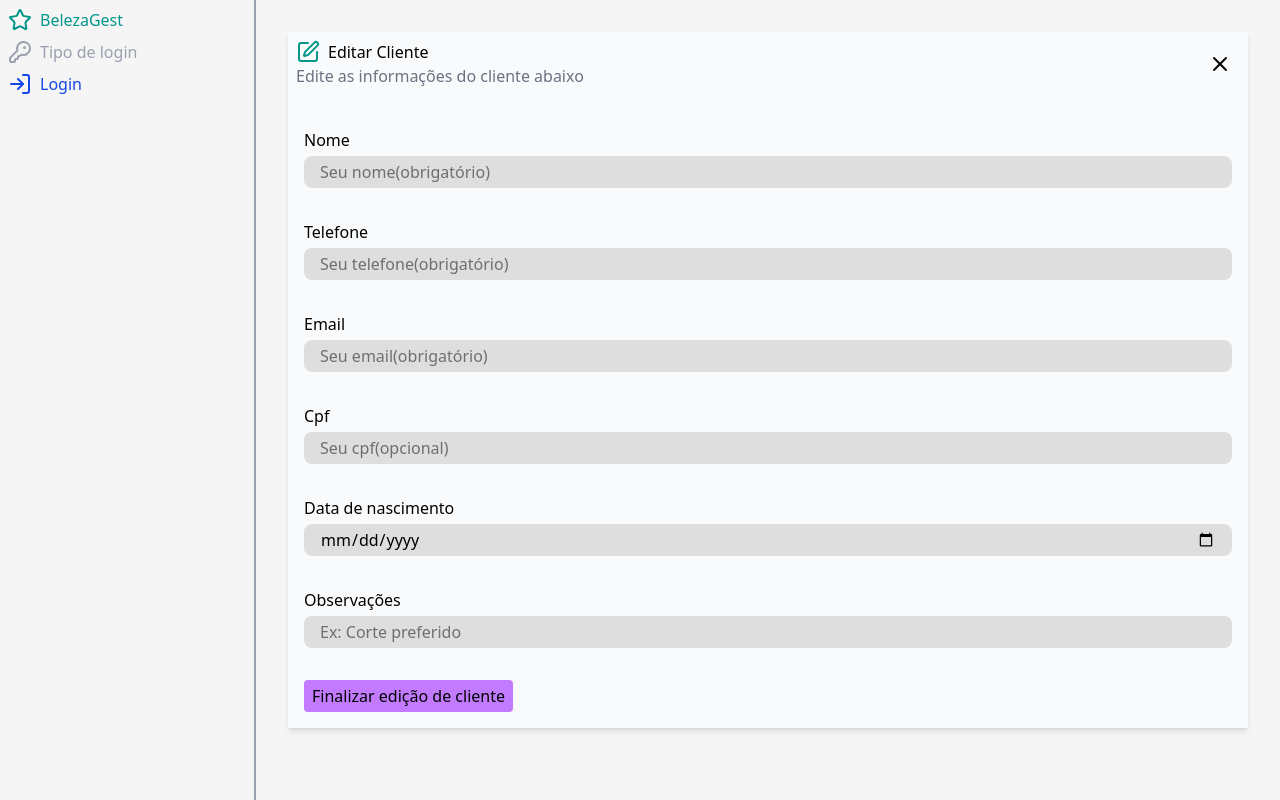
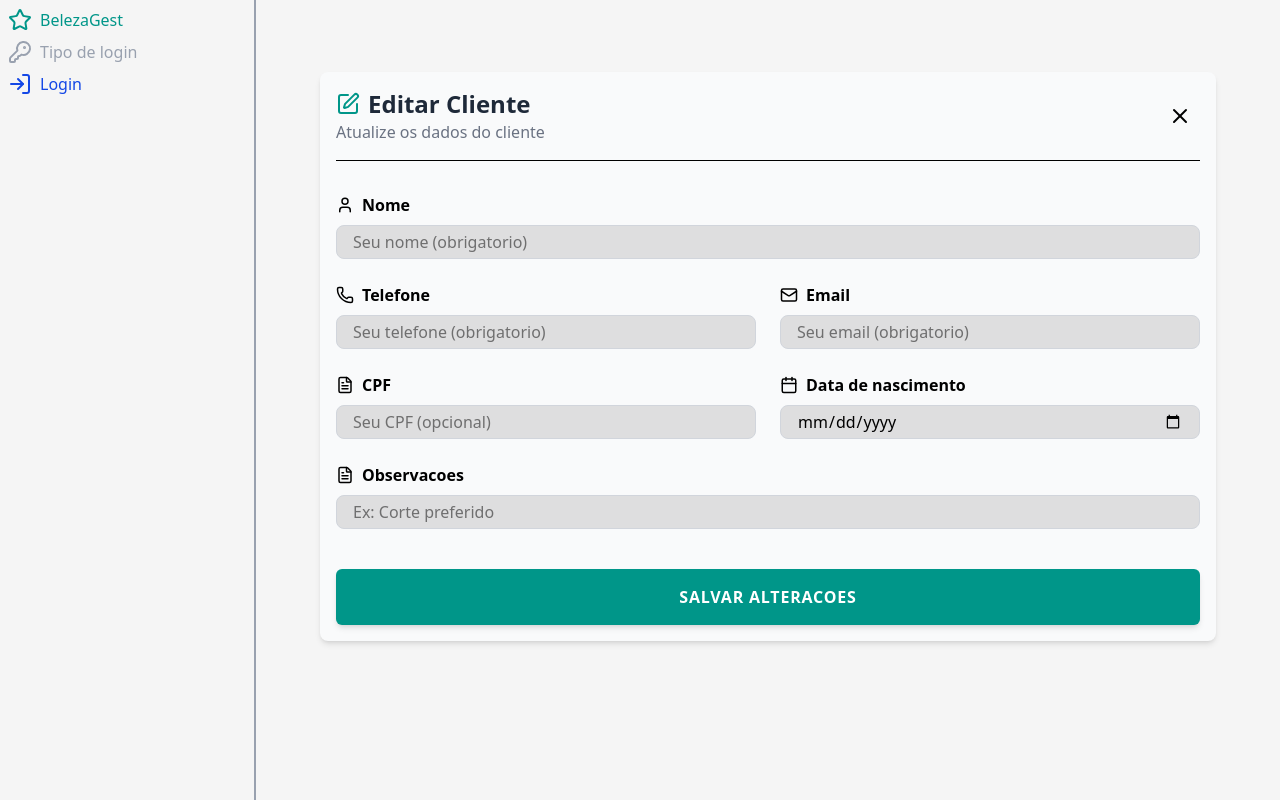
Before and after one commit to GuilhermeCasarim/estagio_unifil, a React (Vite) app in the folder front/: page /cliente/edit/1 in a window 1280 px wide. Built offline with nearby package versions, Linux system fonts and the light colour scheme; no server answers.

Commit message:
padronizacao css clientes

```diff
--- a/front/src/pages/ClienteEdit.jsx
+++ b/front/src/pages/ClienteEdit.jsx
@@ -4,7 +4,7 @@ import validator from 'validator'
 import axios from 'axios'
 import { useNavigate, useParams } from 'react-router-dom'
 import { useEffect } from 'react'
-import { SquarePen, X } from 'lucide-react'
+import { SquarePen, X, Phone, Mail, Calendar, FileText, User } from 'lucide-react'
 import { toast } from 'react-toastify';
 //edicao/form clientes edit
 
@@ -43,28 +43,45 @@ export const ClienteEdit = () => {
     }
 
     return (
-        <div className='form-edit flex flex-col gap-8 shadow-md p-2 bg-gray-50'>
-            <div className="header flex justify-between">
+        <div className='form-edit flex flex-col gap-8 shadow-md p-4 bg-gray-50 max-w-4xl mx-auto mt-10 rounded-lg'>
+            <div className="header flex justify-between items-center border-b pb-4">
                 <div className="text">
-                    <h1 className='flex gap-2'> <SquarePen className='text-teal-600' /> Editar Cliente</h1>
-                    <p className='text-gray-500'>Edite as informações do cliente abaixo</p>
+                    <h1 className='flex gap-2 text-2xl font-bold items-center text-gray-800'>
+                        <SquarePen className='text-teal-600' /> Editar Cliente
+                    </h1>
+                    <p className='text-gray-500'>Atualize os dados do cliente</p>
                 </div>
-                <button className='cursor-pointer hover:bg-gray-200 rounded-full px-2 py-1 transition duration-300' onClick={() => navigate('/clientes')}>
-                    <X />
+                <button
+                    className='cursor-pointer hover:bg-gray-200 rounded-full p-2 transition duration-300'
+                    onClick={() => navigate('/clientes')}
+                >
+                    <X size={24} />
                 </button>
             </div>
-            <form onSubmit={handleSubmit(onSubmit, onInvalid)} className='flex flex-col space-y-8 p-2'>
-                <div className="nome space-x-4">
-                    <label htmlFor="nome">Nome</label>
-                    <input type="text" name='nome' id='nome' placeholder='Seu nome(obrigatório)'
+            <form onSubmit={handleSubmit(onSubmit, onInvalid)} className='flex flex-col space-y-6'>
+                <div className="flex flex-col gap-2">
+                    <label className='font-semibold flex items-center gap-2'><User size={18} /> Nome</label>
+                    <input
+                        type="text"
+                        name='nome'
+                        id='nome'
+                        placeholder='Seu nome (obrigatorio)'
+                        className={`border p-3 rounded-md outline-none ${errors.nome ? 'border-red-500' : 'border-gray-300 focus:border-teal-500'}`}
                         {...register('nome', { required: true })}
                     />
                     {errors?.nome?.type == 'required' &&
                         <p className='text-red-500 text-sm'>Nome necessário!</p>}
                 </div>
-                <div className="telefone space-x-4">
-                    <label htmlFor="telefone">Telefone</label>
-                    <input type="text" name='telefone' id='telefone' placeholder='Seu telefone(obrigatório)'
+
+                <div className="grid grid-cols-1 md:grid-cols-2 gap-6">
+                    <div className="flex flex-col gap-2">
+                        <label className='font-semibold flex items-center gap-2'><Phone size={18} /> Telefone</label>
+                        <input
+                            type="text"
+                            name='telefone'
+                            id='telefone'
+                            placeholder='Seu telefone (obrigatorio)'
+                            className={`border p-3 rounded-md outline-none ${errors.telefone ? 'border-red-500' : 'border-gray-300'}`}
                             {...register('telefone', { required: true, minLength: 11 })}
                         />
                         {errors?.telefone?.type == 'required' &&
@@ -72,9 +89,15 @@ export const ClienteEdit = () => {
                         {errors?.telefone?.type == 'minLength' &&
                             <p className='text-red-500 text-sm'>Mínimo 11 dígitos</p>}
                     </div>
-                <div className="email space-x-4">
-                    <label htmlFor="email">Email</label>
-                    <input type="email" name='email' id='email' placeholder='Seu email(obrigatório)' {...register('email', {
+                    <div className="flex flex-col gap-2">
+                        <label className='font-semibold flex items-center gap-2'><Mail size={18} /> Email</label>
+                        <input
+                            type="email"
+                            name='email'
+                            id='email'
+                            placeholder='Seu email (obrigatorio)'
+                            className={`border p-3 rounded-md outline-none ${errors.email ? 'border-red-500' : 'border-gray-300 focus:border-teal-500'}`}
+                            {...register('email', {
                                 required: true,
                                 validate: (value) => validator.isEmail(value)
                             })}
@@ -84,25 +107,53 @@ export const ClienteEdit = () => {
                         {errors?.email?.type == 'validate' &&
                             <p className='text-red-500 text-sm'>Email inválido!</p>}
                     </div>
-                <div className="cpf space-x-4">
-                    <label htmlFor="cpf">Cpf</label>
-                    <input type="text" name='cpf' id='cpf' placeholder='Seu cpf(opcional)'
+                </div>
+
+                <div className="grid grid-cols-1 md:grid-cols-2 gap-6">
+                    <div className="flex flex-col gap-2">
+                        <label className='font-semibold flex items-center gap-2'><FileText size={18} /> CPF</label>
+                        <input
+                            type="text"
+                            name='cpf'
+                            id='cpf'
+                            placeholder='Seu CPF (opcional)'
+                            className='border p-3 rounded-md border-gray-300 outline-none'
                             {...register('cpf')}
                         />
                     </div>
-                <div className="data_nascimento space-x-4">
-                    <label htmlFor="data_nascimento">Data de nascimento</label>
-                    <input type="date" name='data_nascimento' id='data_nascimento' placeholder='Sua data de nascimento(obrigatório)' {...register('data_nascimento', { required: true })}
+                    <div className="flex flex-col gap-2">
+                        <label className='font-semibold flex items-center gap-2'><Calendar size={18} /> Data de nascimento</label>
+                        <input
+                            type="date"
+                            name='data_nascimento'
+                            id='data_nascimento'
+                            className={`border p-3 rounded-md outline-none ${errors.data_nascimento ? 'border-red-500' : 'border-gray-300'}`}
+                            {...register('data_nascimento', { required: true })}
                         />
                         {errors?.data_nascimento?.type == 'required' &&
                             <p className='text-red-500 text-sm'>Data de nascimento necessária!</p>}
                     </div>
-                <div className="observacoes space-x-4">
-                    <label htmlFor="observacoes">Observações</label>
-                    <input type="text" name='observacoes' id='observacoes' placeholder='Ex: Corte preferido' {...register('observacoes')} />
                 </div>
-                <div className="botao">
-                    <button type='submit' className='py-1 px-2 bg-purple-400 rounded cursor-pointer hover:bg-purple-600 transition duration-300'>Finalizar edição de cliente</button>
+
+                <div className="flex flex-col gap-2">
+                    <label className='font-semibold flex items-center gap-2'><FileText size={18} /> Observacoes</label>
+                    <input
+                        type="text"
+                        name='observacoes'
+                        id='observacoes'
+                        placeholder='Ex: Corte preferido'
+                        className='border p-3 rounded-md border-gray-300 outline-none'
+                        {...register('observacoes')}
+                    />
+                </div>
+
+                <div className="pt-4">
+                    <button
+                        type='submit'
+                        className='w-full py-4 bg-teal-600 text-white font-bold rounded-md hover:bg-teal-700 transition shadow-md uppercase tracking-wider cursor-pointer duration-300'
+                    >
+                        Salvar Alteracoes
+                    </button>
                 </div>
             </form>
         </div>
--- a/front/src/pages/ClienteNovo.jsx
+++ b/front/src/pages/ClienteNovo.jsx
@@ -2,7 +2,7 @@ import React from 'react'
 import { useForm } from 'react-hook-form'
 import axios from 'axios'
 import { useNavigate } from 'react-router-dom'
-import { UserPlus, X } from 'lucide-react'
+import { UserPlus, X, Phone, Mail, Calendar, FileText, User } from 'lucide-react'
 import { toast } from 'react-toastify';
 import { maskCPF, maskPhone, maskName, validatePastDate } from '../utils/masks.js';
 
@@ -40,26 +40,25 @@ export const ClienteNovo = () => {
     }
 
     return (
-        <div className='form-cadastro flex flex-col gap-8 p-2 bg-gray-50'>
-            {/* <ToastContainer/> */}
-            <div className="header flex justify-between">
-                <div className="text">
-                    <h1 className='flex gap-2'> <UserPlus className='text-teal-600' /> Cadastrar Novo Cliente</h1>
-                    <p className='text-gray-500'>Preencha as informações do cliente abaixo</p>
-                </div>
-                <button className='cursor-pointer hover:bg-gray-200 rounded-full px-2 py-1 transition duration-300' onClick={() => navigate('/clientes')}>
-                    <X />
+        <div className='flex flex-col gap-8 p-4 bg-gray-50 min-h-screen'>
+            <div className="flex justify-between items-center bg-white p-4 rounded-lg shadow-sm">
+                <h1 className='flex gap-2 text-2xl font-bold items-center'>
+                    <UserPlus className='text-teal-600' /> Novo Cliente
+                </h1>
+                <button onClick={() => navigate('/clientes')} className='p-2 hover:bg-gray-100 rounded-full'>
+                    <X size={24} />
                 </button>
             </div>
 
-            <form onSubmit={handleSubmit(onSubmit, onInvalid)} className='flex flex-col space-y-8 p-2'>
-                <div className="c_nome space-x-4 flex">
-                    <label htmlFor="nome">Nome</label>
+            <form onSubmit={handleSubmit(onSubmit, onInvalid)} className='flex flex-col space-y-6 max-w-4xl bg-white p-8 rounded-lg shadow-sm mx-auto w-full'>
+                <div className="flex flex-col gap-2">
+                    <label className='font-semibold flex items-center gap-2'><User size={18} /> Nome</label>
                     <input
                         type="text"
                         name='nome'
                         id='nome'
-                        placeholder='Nome do cliente (obrigatório)'
+                        placeholder='Nome do cliente (obrigatorio)'
+                        className={`border p-3 rounded-md outline-none ${errors.nome ? 'border-red-500' : 'border-gray-300 focus:border-teal-500'}`}
                         value={nomeValue || ''}
                         {...register('nome', {
                             required: true,
@@ -72,13 +71,15 @@ export const ClienteNovo = () => {
                     {errors?.nome?.type == 'required' && <p className='text-red-500 text-sm'>Nome obrigatório!</p>}
                 </div>
 
-                <div className="c_telefone space-x-4">
-                    <label htmlFor="telefone">Telefone</label>
+                <div className="grid grid-cols-1 md:grid-cols-2 gap-6">
+                    <div className="flex flex-col gap-2">
+                        <label className='font-semibold flex items-center gap-2'><Phone size={18} /> Telefone</label>
                         <input
                             type="text"
                             name="telefone"
                             id="telefone"
-                        placeholder="Telefone do cliente (obrigatório)"
+                            placeholder="Telefone do cliente (obrigatorio)"
+                            className={`border p-3 rounded-md outline-none ${errors.telefone ? 'border-red-500' : 'border-gray-300'}`}
                             {...register("telefone", {
                                 required: true,
                                 minLength: 15,
@@ -96,11 +97,16 @@ export const ClienteNovo = () => {
                             <p className='text-red-500 text-sm'>Digite o telefone no formato correto (XX) XXXXX-XXXX</p>}
                     </div>
 
-                <div className="c_email space-x-4">
-                    <label htmlFor="email">Email</label>
-                    <input type="email" name='email' id='email' placeholder='Email do cliente (obrigatório)' {...register('email', {
+                    <div className="flex flex-col gap-2">
+                        <label className='font-semibold flex items-center gap-2'><Mail size={18} /> Email</label>
+                        <input
+                            type="email"
+                            name='email'
+                            id='email'
+                            placeholder='Email do cliente (obrigatorio)'
+                            className={`border p-3 rounded-md outline-none ${errors.email ? 'border-red-500' : 'border-gray-300 focus:border-teal-500'}`}
+                            {...register('email', {
                                 required: true,
-
                             })}
                         />
                         {errors?.email?.type == 'required' &&
@@ -108,10 +114,18 @@ export const ClienteNovo = () => {
                         {errors?.email?.type == 'validate' &&
                             <p className='text-red-500 text-sm'>Email inválido!</p>}
                     </div>
+                </div>
 
-                <div className="c_cpf space-x-4">
-                    <label htmlFor="cpf">Cpf</label>
-                    <input type="text" name='cpf' id='cpf' placeholder='Cpf do cliente (opcional)' value={cpfValue || ''}
+                <div className="grid grid-cols-1 md:grid-cols-2 gap-6">
+                    <div className="flex flex-col gap-2">
+                        <label className='font-semibold flex items-center gap-2'><FileText size={18} /> CPF</label>
+                        <input
+                            type="text"
+                            name='cpf'
+                            id='cpf'
+                            placeholder='Cpf do cliente (opcional)'
+                            className='border p-3 rounded-md border-gray-300 outline-none'
+                            value={cpfValue || ''}
                             {...register("cpf", {
                                 required: false,
                                 minLength: cpfValue ? 14 : 0,
@@ -125,24 +139,37 @@ export const ClienteNovo = () => {
                             <p className='text-red-500 text-sm'>Caso for colocar CPF, digite no formato correto (000.000.000-00)</p>}
                     </div>
 
-                <div className="c_data_nascimento space-x-4">
-                    <label htmlFor="data_nascimento">Data de nascimento (obrigatório)</label>
-                    <input type="date" name='data_nascimento' id='data_nascimento' placeholder='Sua data de nascimento (obrigatório)' {...register('data_nascimento', { required: true , validate: validatePastDate})}
+                    <div className="flex flex-col gap-2">
+                        <label className='font-semibold flex items-center gap-2'><Calendar size={18} /> Data de nascimento</label>
+                        <input
+                            type="date"
+                            name='data_nascimento'
+                            id='data_nascimento'
+                            className={`border p-3 rounded-md outline-none ${errors.data_nascimento ? 'border-red-500' : 'border-gray-300'}`}
+                            {...register('data_nascimento', { required: true, validate: validatePastDate })}
                         />
                         {errors?.data_nascimento?.type == 'required' &&
                             <p className='text-red-500 text-sm'>Data de nascimento necessária!</p>}
                         {errors?.data_nascimento?.type == 'validate' &&
                             <p className='text-red-500 text-sm'>Data de nascimento deve ser maior que o dia atual!</p>}
                     </div>
-
-                <div className="c_observacoes space-x-4">
-                    <label htmlFor="observacoes">Observações</label>
-                    <input type="text" name='observacoes' id='observacoes' placeholder='Ex: Corte preferido (opcional)' {...register('observacoes')} />
                 </div>
 
-                <div className="botao">
-                    <button type='submit' className='py-1 px-2 bg-purple-400 rounded cursor-pointer hover:bg-purple-600 transition duration-300'>Cadastrar cliente</button>
+                <div className="flex flex-col gap-2">
+                    <label className='font-semibold flex items-center gap-2'><FileText size={18} /> Observacoes</label>
+                    <input
+                        type="text"
+                        name='observacoes'
+                        id='observacoes'
+                        placeholder='Ex: Corte preferido (opcional)'
+                        className='border p-3 rounded-md border-gray-300 outline-none'
+                        {...register('observacoes')}
+                    />
                 </div>
+
+                <button type='submit' className='w-full py-4 bg-teal-600 text-white font-bold rounded hover:bg-teal-700 transition duration-300 cursor-pointer'>
+                    CADASTRAR CLIENTE
+                </button>
             </form>
         </div>
     )
```
Also changed, not shown: front/src/pages/Cliente.jsx (+41 -15 lines). Lines whose indentation alone changed are shown as unchanged.
